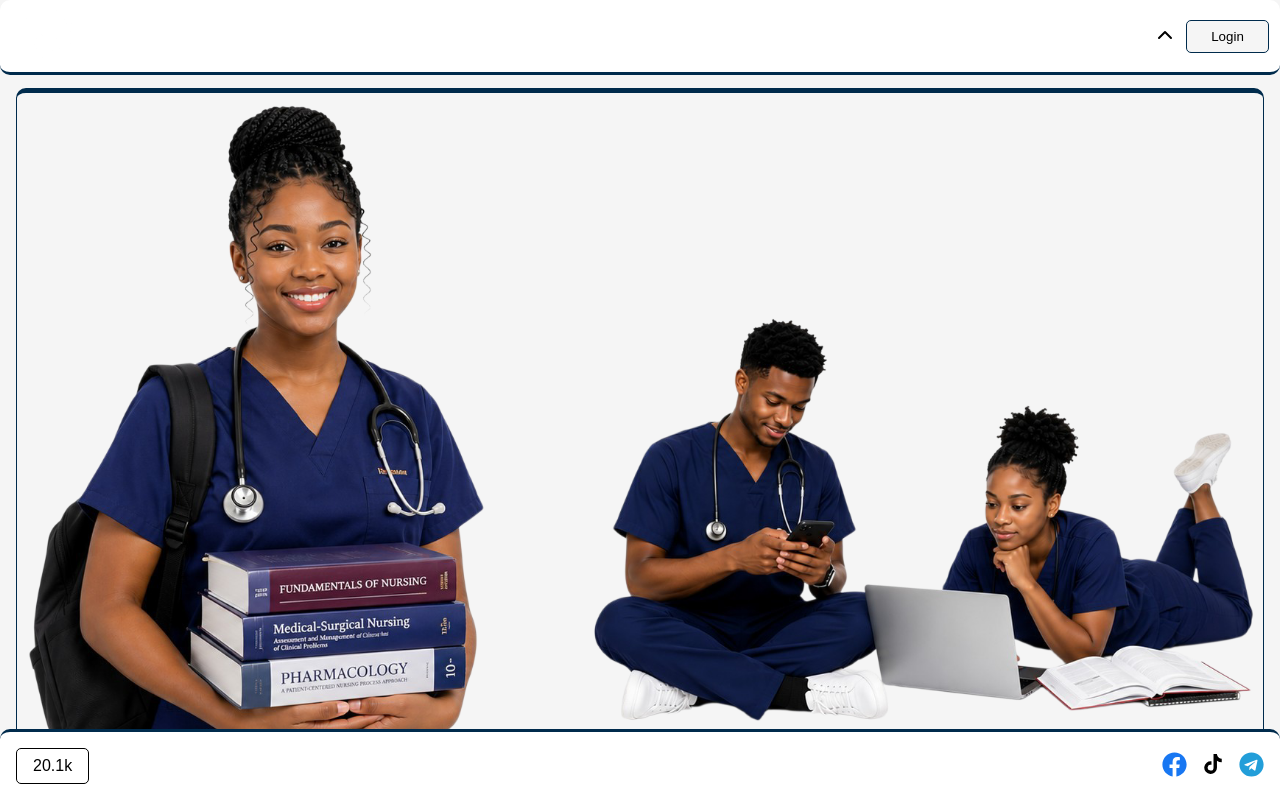
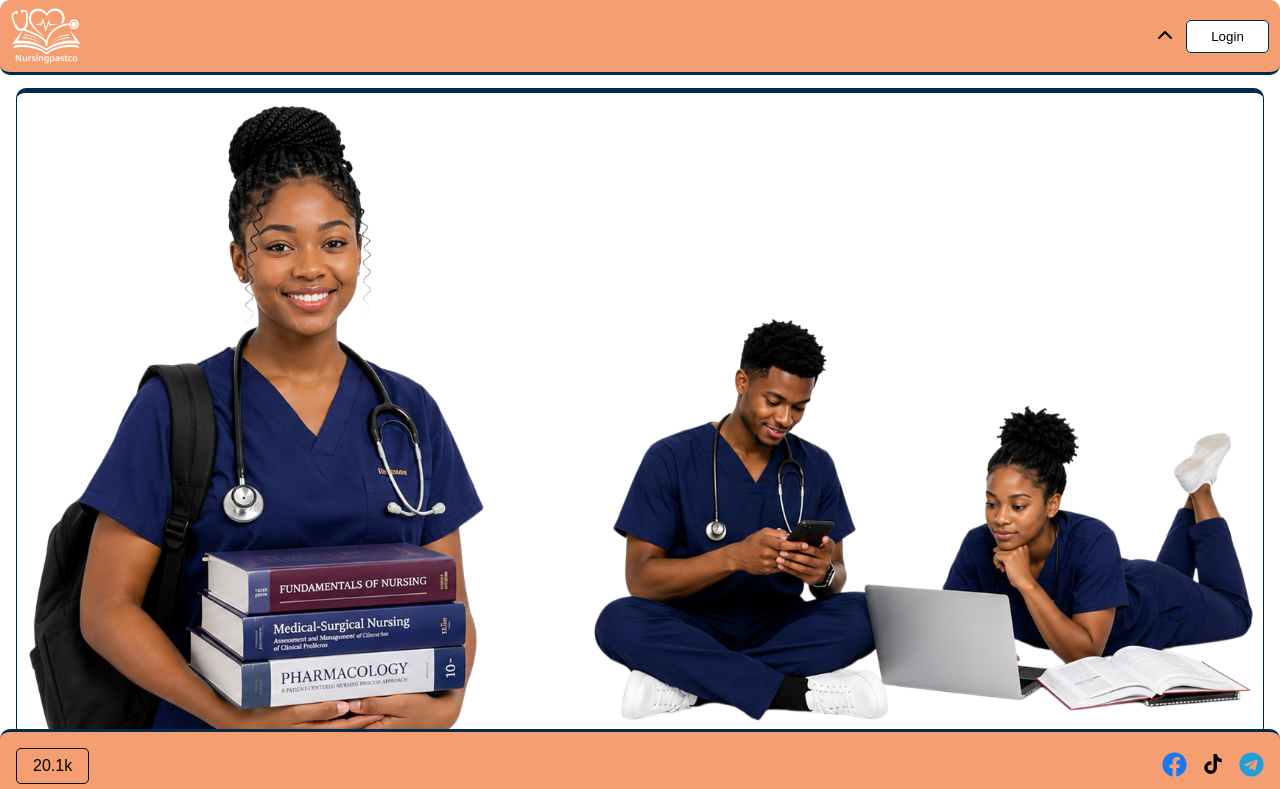
Before and after one commit to Obitech-CLI/Nursingpastco-App, a Next.js app: page / in a window 1280 px wide. Shown: the top 789 px of the page. Built offline with nearby package versions, Linux system fonts and the light colour scheme.

Commit message:
style admin

```diff
--- a/app/globals.css
+++ b/app/globals.css
@@ -6,7 +6,7 @@
 }
 
 :root {
-  --bg-color: whitesmoke;
+  --bg-color: white;
   --bg-txt-color: black;
   --box-shadow: 0px 0px 2px black;
   --nav-bg: white;
@@ -18,8 +18,8 @@
   --input-span-txt: black;
   --header-item: rgba(0, 0, 0, 0.5);
   --h2: rgba(0, 0, 0, 0.9);
-  --header-bg: white;
-  --footer-bg: white;
+  --header-bg: #f59e71;
+  --footer-bg: #f59e71;
 }
 
 [data-theme="dark"] {
@@ -33,8 +33,8 @@
   --input-span-txt: white;
   --header-item: rgba(225, 225, 225, 0.5);
   --h2: white;
-  --header-bg: black;
-  --footer-bg: black;
+  --header-bg: #f59e71;
+  --footer-bg: #f59e71;
 }
 
 body {
```
